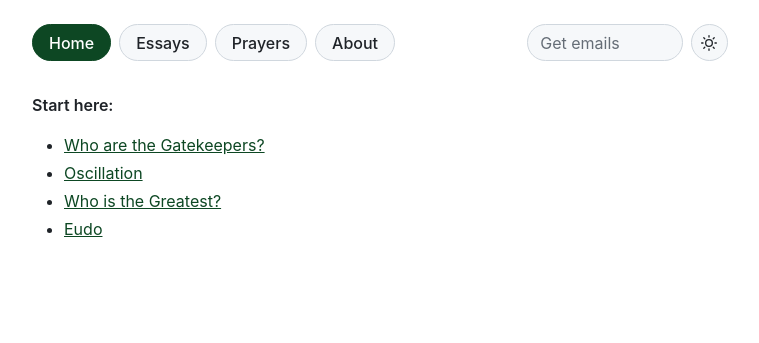
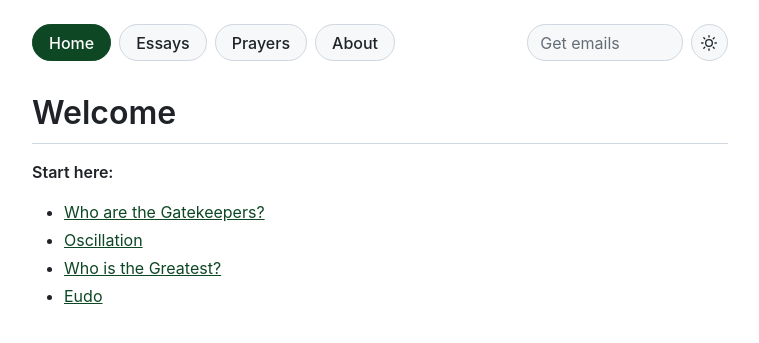
Before and after one commit to jack-t-skidmore/jack-t-skidmore.github.io, a Jekyll site: the page built from index.md, in a window 1280 px wide. Shown: the top 343 px of the page, without its empty margins (260-1019 px from the left). Built offline with Jekyll 4.4.1, drawn with Linux system fonts in a browser that asks for light colours.

Commit message:
Add Welcome title to home, tighten page-title gap to 16px
Drop the page-title h1 top margin to 0 (gap = the 16px content padding) for both
home and essay titles, and add a "Welcome" h1 to the homepage. Now Home and
essays share the same title position, so navigating between them no longer
jumps. In-content h2-h6 keep their normal spacing.

Co-Authored-By: Claude Opus 4.8 <noreply@anthropic.com>

```diff
--- a/assets/css/style.css
+++ b/assets/css/style.css
@@ -220,6 +220,11 @@ body {
 }
 
 .markdown-body h1 { font-size: 2em; padding-bottom: 0.3em; border-bottom: 1px solid var(--border); }
+
+/* Page title (home + essays) sits right under the header — drop the section-heading
+   buffer so the gap is just the content padding, consistent across pages. */
+.markdown-body > h1:first-child,
+.markdown-body article > h1:first-child { margin-top: 0; }
 .markdown-body h2 { font-size: 1.5em; padding-bottom: 0.3em; border-bottom: 1px solid var(--border); }
 .markdown-body h3 { font-size: 1.25em; }
 .markdown-body h4 { font-size: 1em; }
--- a/index.md
+++ b/index.md
@@ -4,6 +4,8 @@ title: Home
 description: "Jack Skidmore thinks about how people coordinate to accomplish goals."
 ---
 
+# Welcome
+
 **Start here:**
 - [Who are the Gatekeepers?](essays/gatekeepers/)
 - [Oscillation](/essays/oscillation/)
```
